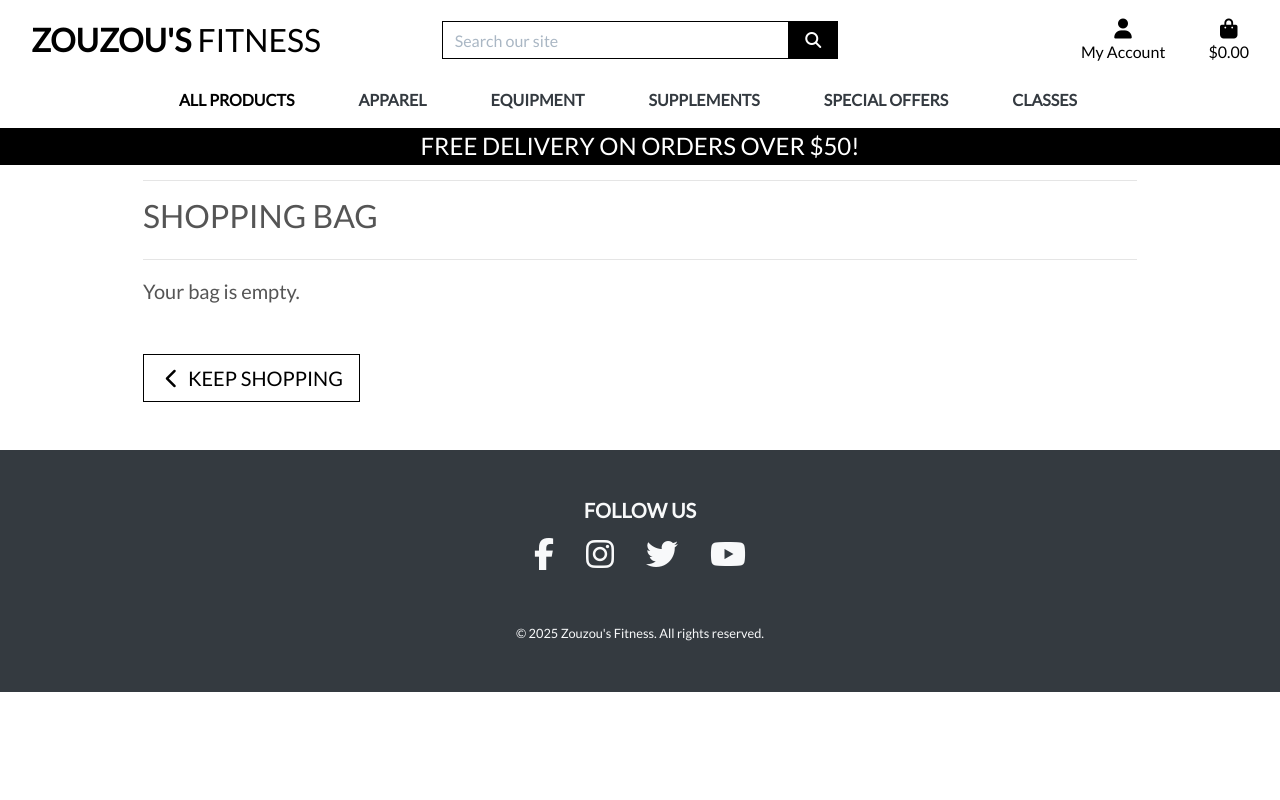
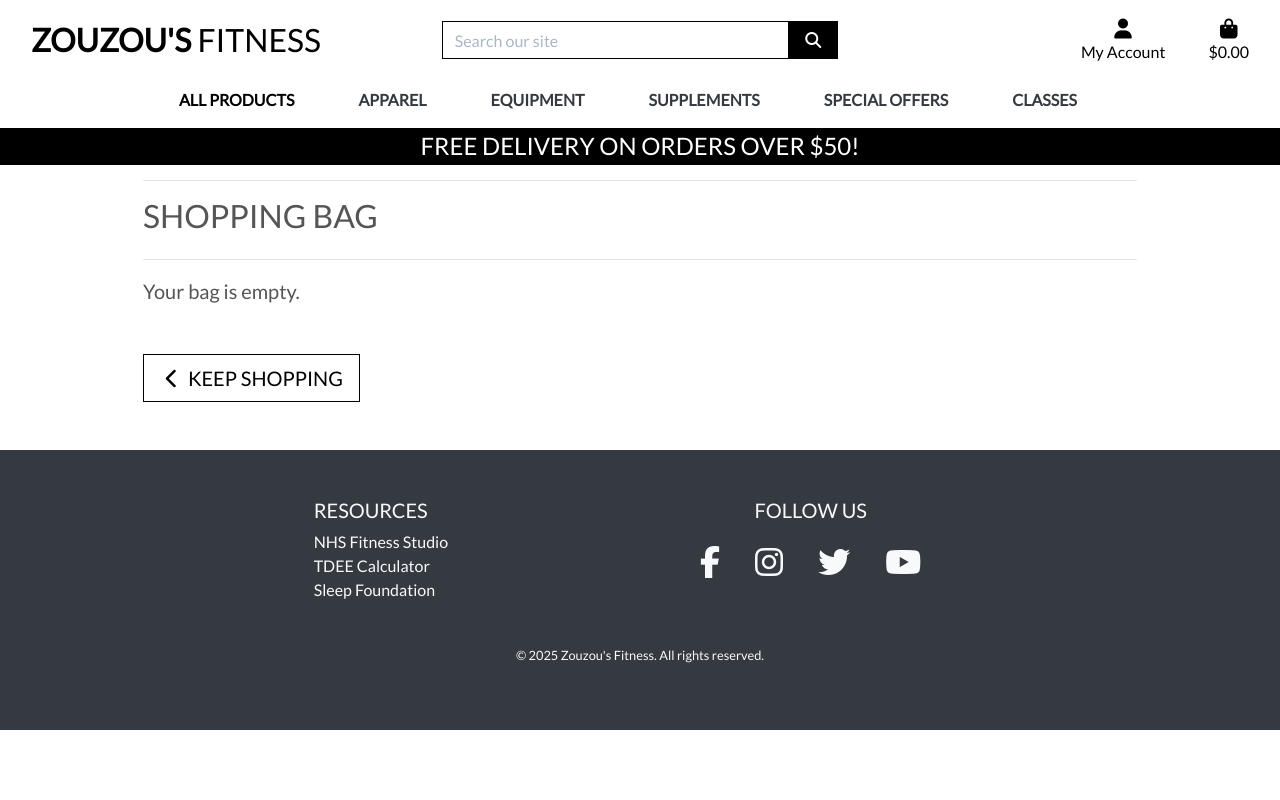
Before and after one commit to Hawraa7/Portfolio-Project-5, a Django app: page /bag/ in a window 1280 px wide. Run offline with Django 3.2, Linux system fonts and the light colour scheme; some libraries are stand-ins or nearby versions.

Commit message:
Adding the external links

```diff
--- a/templates/base.html
+++ b/templates/base.html
@@ -162,11 +162,23 @@
     <footer class="bg-dark text-light py-5 mt-5">
         <div class="container">
             <div class="row justify-content-center">
+                <div class="col-md-4">
+                    <h5 class="text-uppercase">Resources</h5>
+                    <ul class="list-unstyled">
+                        <li><a href="https://www.nhs.uk/conditions/nhs-fitness-studio/" class="text-light"
+                                target="_blank">NHS Fitness Studio</a></li>
+                        <li><a href="https://tdeecalculator.net/" class="text-light" target="_blank">TDEE Calculator</a>
+                        </li>
+                        <li><a href="https://www.sleepfoundation.org/" class="text-light" target="_blank">Sleep
+                                Foundation</a></li>
+                    </ul>
+                </div>
 
                 <!-- Contact & Social -->
-                <div class="col-md-6 text-center mb-3">
-                    <h5 class="text-uppercase font-weight-bold mb-3">Follow Us</h5>
-                    <ul class="list-inline d-flex justify-content-center">
+                <div class="col-md-4 text-center mb-3">
+                    <h5 class="text-uppercase">Follow Us</h5>
+                    <div class="mb-4"></div>
+                    <ul class="list-inline">
                         <li class="list-inline-item mx-3">
                             <a href="https://www.facebook.com" target="_blank" rel="noopener"
                                 class="text-light social-icon" aria-label="Facebook">
@@ -195,7 +207,7 @@
                 </div>
 
             </div>
-            <div class="text-center mt-3">
+            <div class="text-center mt-4 mb-3">
                 <small>&copy; {{ year }} Zouzou's Fitness. All rights reserved.</small>
             </div>
         </div>
```
Also changed, not shown: robots.txt (added), sitemap.xml (added).
